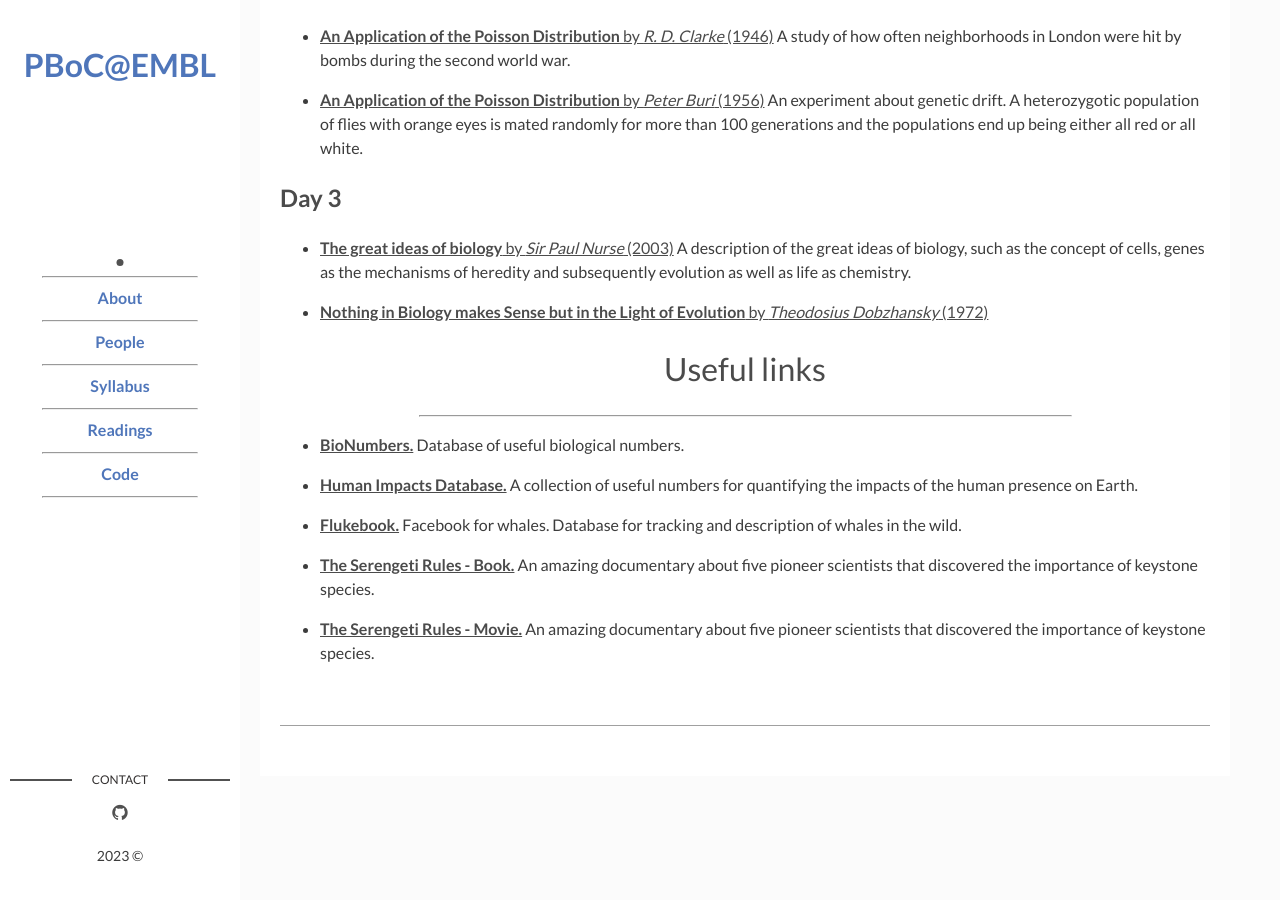
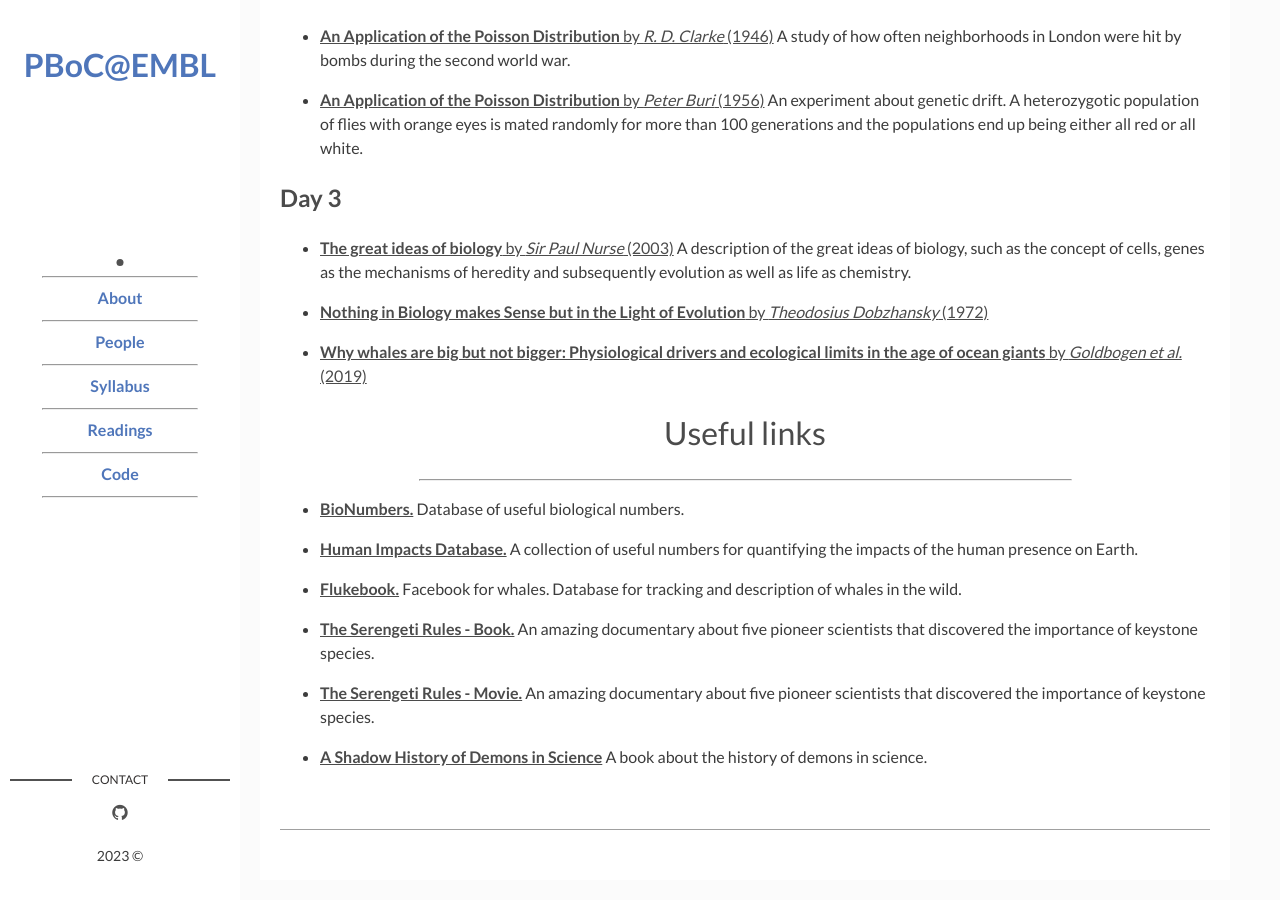
Before and after one commit to RPGroup-PBoC/embl_pboc_2023, a Jekyll site: the page built from page03_readings.md, in a window 1280 px wide and 900 px high, scrolled down 823 px. Built offline with Jekyll 4.4.1, drawn with Linux system fonts in a browser that asks for light colours.

Commit message:
more readings

```diff
--- a/_data/links.yaml
+++ b/_data/links.yaml
@@ -33,3 +33,8 @@
   title: The Serengeti Rules - Movie.
   address: "https://www.imdb.com/title/tt6838670/"
   description: An amazing documentary about five pioneer scientists that discovered the importance of keystone species.
+
+- link:
+  title: A Shadow History of Demons in Science
+  address: "https://press.princeton.edu/books/hardcover/9780691175324/bedeviled"
+  description: A book about the history of demons in science.
--- a/_data/readings.yaml
+++ b/_data/readings.yaml
@@ -80,3 +80,10 @@ Day 3:
    year: 1972
    link: nothing_sense.pdf
    description: >
+
+ - pub:
+   title: "Why whales are big but not bigger: Physiological drivers and ecological limits in the age of ocean giants"
+   authors: Goldbogen et al.
+   year: 2019
+   link: whale_size.pdf
+   description: >
```
Also changed, not shown: 2 other files.
